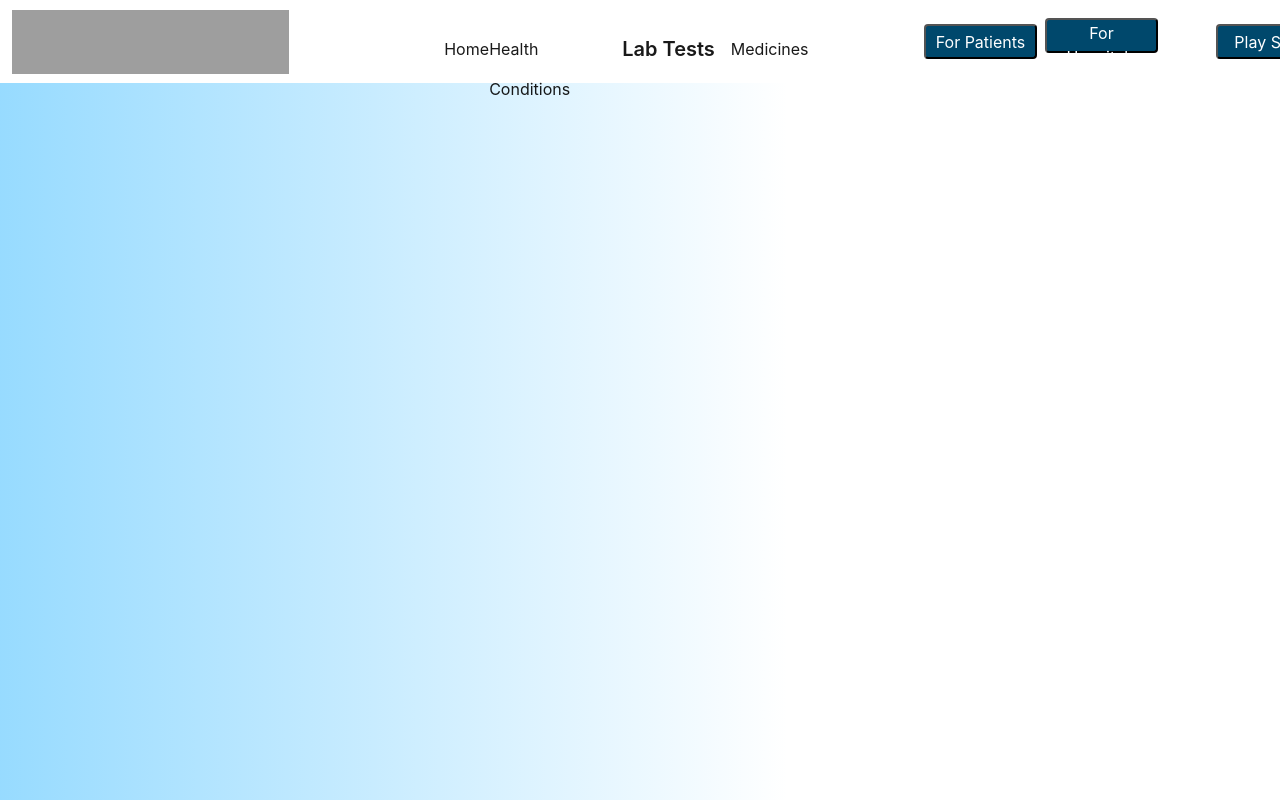
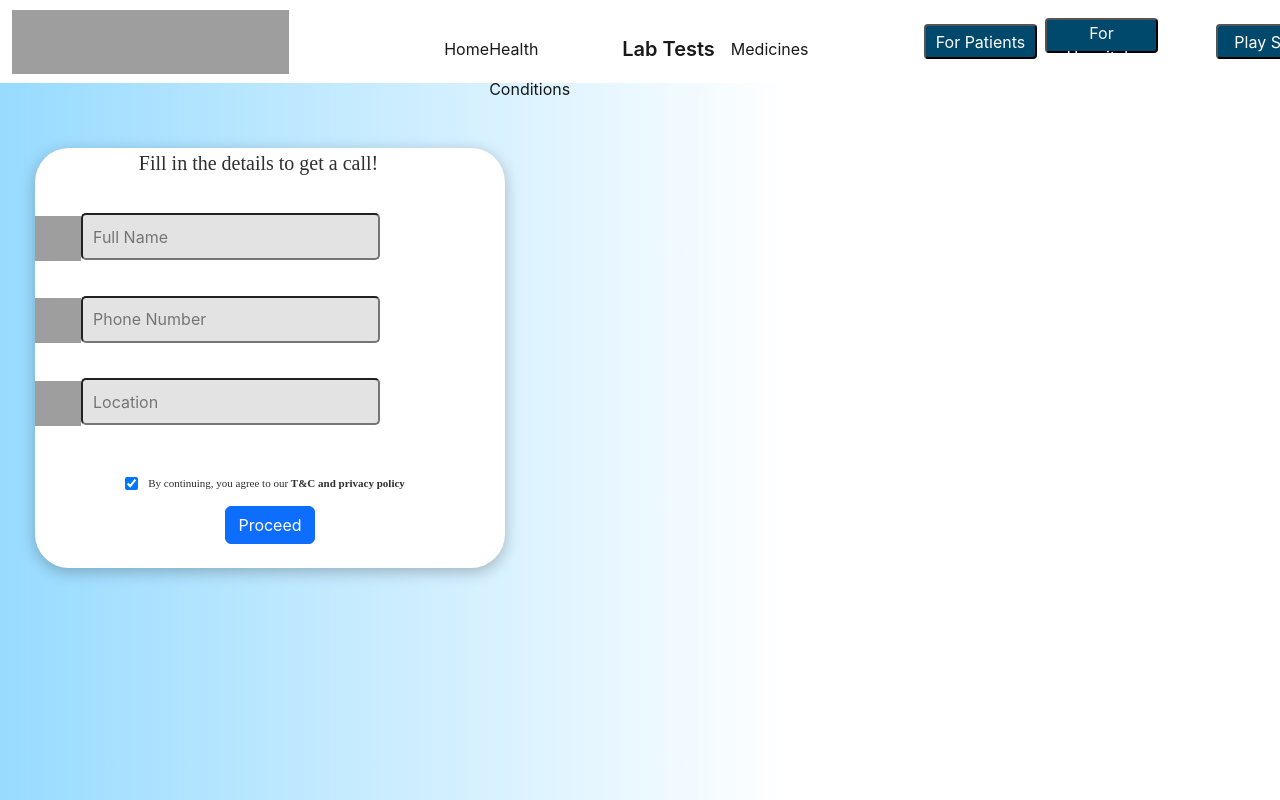
Before and after one commit to ak1608/nxtwaveAssign, a React (Create React App) app: page / in a window 1280 px wide. Shown: the top 800 px of the page. Built offline with nearby package versions, Linux system fonts and the light colour scheme; grey boxes are pictures that could not be loaded.

Commit message:
form completed

```diff
--- a/src/components/Toplanding/index.css
+++ b/src/components/Toplanding/index.css
@@ -5,6 +5,7 @@
     width: 1440px;
     height: 855px;
     flex-shrink: 0;
+    padding-top: 30px;
 
 }
 .toplogo{
@@ -57,3 +58,79 @@ flex-direction: row;
 justify-content: center;
 
 }
+.left{
+    border-radius: 34px;
+background: #FFF;
+box-shadow: 0px 4px 15px 0px rgba(0, 0, 0, 0.25);
+width: 470px;
+height: 420px;
+flex-shrink: 0;
+margin-left: 35px;
+margin-top: 35px;
+}
+
+.formhead{
+    color: #2F2F2F;
+font-family: Montserrat;
+font-size: 20px;
+font-style: normal;
+font-weight: 500;
+width: 307px;
+line-height: 30px; /* 150% */
+margin-left: 70px;
+text-align: center;
+margin-top: 20px;
+margin-bottom: 20px;
+
+}
+.formlogo{
+    width: 46px;
+height: 45.021px;
+flex-shrink: 0;
+color: #138ED1;
+
+}
+.inp{
+
+border-radius: 5px;
+background: #E3E3E3;
+width: 299px;
+height: 47px;
+flex-shrink: 0;
+padding-left: 10px;
+
+
+
+}
+
+.proceed{
+    text-align: center;
+}
+.terms{
+    color: #2F2F2F;
+font-family: Montserrat;
+font-size: 11px;
+font-style: normal;
+font-weight: 500;
+line-height: 25px; /* 227.273% */
+margin: 10px;
+
+}
+.termsspl{
+    color: #2F2F2F;
+font-family: Montserrat;
+font-size: 11px;
+font-style: normal;
+font-weight: 600;
+line-height: 25px;
+
+}
+.checkbox{
+    display: flex;
+    flex-direction: row;
+    justify-content: center;
+}
+.mb{
+    margin-top: 35px;
+    margin-bottom: 35px;
+}
--- a/src/components/Toplanding/index.js
+++ b/src/components/Toplanding/index.js
@@ -6,6 +6,43 @@ import "./index.css";
 const Toplanding =()=>(
     <>
     <div className="bgcontainer">
+        <div className="left">
+
+            <form id="myForm">
+                <h3 className="formhead">Fill in the details to get a call!</h3>
+
+                <div className="mb">
+                    <img src="https://res.cloudinary.com/dy3sku9c7/image/upload/v1695148422/assignment/person_jkql2i.svg" className="formlogo" />
+                    <input type="text" className="inp"  id="name" placeholder="Full Name" />
+
+                </div>
+                <div className="mb">
+                    <img src="https://res.cloudinary.com/dy3sku9c7/image/upload/v1695148422/assignment/call_2_b8tewg.svg" className="formlogo" />
+                    <input type="text" className="inp"  id="name" placeholder="Phone Number" />
+
+                </div>
+                <div className="mb">
+                    <img src="https://res.cloudinary.com/dy3sku9c7/image/upload/v1695148422/assignment/distance_mshomw.svg" className="formlogo" />
+                    <input type="text" className="inp"  id="name" placeholder="Location" />
+
+                </div>
+                <div className="checkbox">
+                    <input type="checkbox" checked="checked" />
+                    <p className="terms" >By continuing, you agree to our <span className="termsspl">T&C and privacy policy</span></p>
+                </div>
+                <div className="proceed">
+                    <button type="submit" class="btn btn-primary">Proceed</button>
+
+                </div>
+
+            </form>
+
+        </div>
+
+
+
+
+
 
     </div>
     <div className="accred">
```
